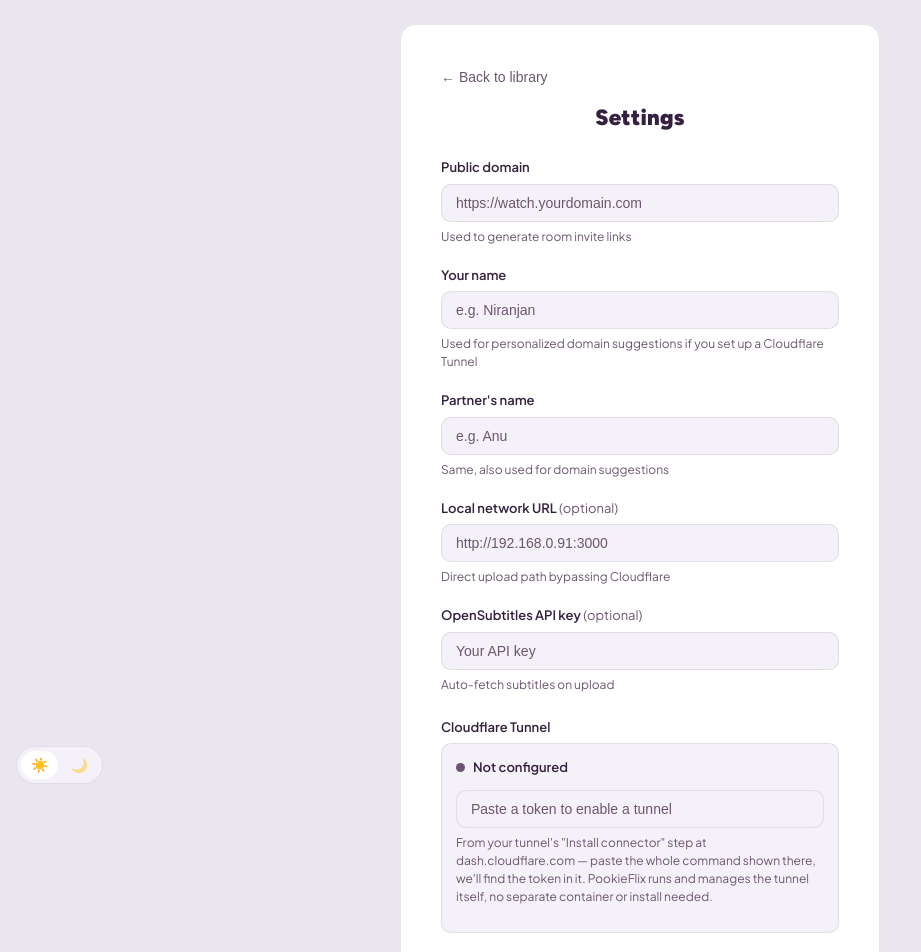
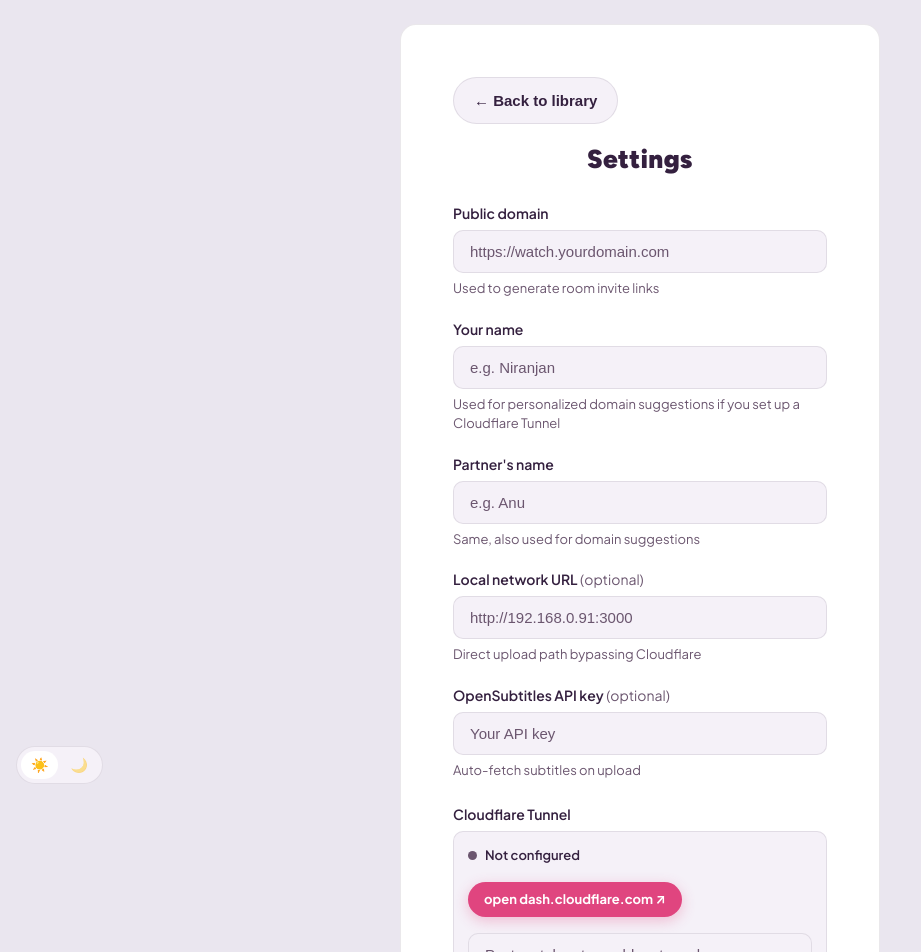
Before and after one commit to FGButterLettuce/pookieflix, a React (Vite) app in the folder client/: page /settings in a window 1280 px wide. Shown: the top 952 px of the page, without its empty margins (0-921 px from the left). Built offline with nearby package versions, Linux system fonts and the light colour scheme; no server answers.

Commit message:
Fix button consistency, missing external CTAs, and remaining copy casing

```diff
--- a/client/src/index.css
+++ b/client/src/index.css
@@ -233,48 +233,77 @@ body {
 }
 .setup-nav .setup-btn { margin-top: 0; flex: 1; }
 
-.setup-back {
-  background: none;
+.setup-back, .secondary-btn {
+  background: var(--surface2);
+  border: 1px solid var(--border);
+  color: var(--text);
+  cursor: pointer;
+  font-size: 15px;
+  font-weight: 700;
+  padding: 14px 20px;
+  border-radius: 999px;
+  transition: color 0.15s, border-color 0.15s;
+}
+.setup-back:hover, .secondary-btn:hover { border-color: var(--accent); color: var(--accent-hover); }
+.secondary-btn { width: 100%; }
+
+/* Real clickable button to an external destination (Cloudflare, a registrar,
+   etc.) instead of a bare domain name in a sentence. */
+.external-cta-btn {
+  display: inline-flex;
+  align-items: center;
+  gap: 6px;
+  background: var(--accent);
+  color: #fff;
   border: none;
-  color: var(--text-muted);
-  cursor: pointer;
-  font-size: 14px;
-  padding: 0;
+  border-radius: 999px;
+  padding: 8px 16px;
+  font-size: 13px;
+  font-weight: 700;
+  text-decoration: none;
+  box-shadow: 0 4px 14px rgba(var(--accent-rgb), 0.3);
+  margin: 4px 0 16px;
 }
-.setup-back:hover { color: var(--text); }
+.external-cta-btn:hover { background: var(--accent-hover); }
 
-.setup-choice-group {
+/* A small visual step-flow (numbered icon chain) used in place of a bare
+   text list wherever a screen has no other visual aid. */
+.step-flow {
+  display: flex;
+  align-items: flex-start;
+  justify-content: space-between;
+  gap: 6px;
+  margin-bottom: 20px;
+}
+.step-flow-item {
+  flex: 1;
   display: flex;
   flex-direction: column;
-  gap: 10px;
-  margin-bottom: 24px;
+  align-items: center;
+  text-align: center;
+  gap: 6px;
 }
-
-.setup-choice {
+.step-flow-icon {
+  width: 40px;
+  height: 40px;
+  border-radius: 50%;
   background: var(--surface2);
   border: 1px solid var(--border);
-  border-radius: var(--radius-sm);
-  padding: 16px;
-  text-align: left;
-  cursor: pointer;
   display: flex;
-  flex-direction: column;
-  gap: 4px;
-  transition: border-color 0.15s;
-  width: 100%;
+  align-items: center;
+  justify-content: center;
+  font-size: 18px;
 }
-.setup-choice:hover { border-color: var(--accent); }
-
-.setup-choice-title {
-  font-weight: 600;
-  font-size: 15px;
-  color: var(--text);
+.step-flow-label {
+  font-size: 12px;
+  color: var(--text-muted);
+  line-height: 1.4;
 }
-
-.setup-choice-desc {
-  font-size: 13px;
-  color: var(--text-muted);
-  line-height: 1.5;
+.step-flow-arrow {
+  color: var(--text-subtle);
+  font-size: 18px;
+  padding-top: 8px;
+  flex-shrink: 0;
 }
 
 .setup-instructions {
@@ -345,6 +374,39 @@ body {
   display: block;
 }
 .settings-optional { font-weight: 400; color: var(--text-muted); }
+
+/* ── Responsive scale-up for large desktop viewports ─────────────────────
+   .setup-card's base sizing (max-width 520px, 15px body copy) is tuned for
+   phone/small-laptop screens. On a large monitor (~1920px+ / ~2000px) that
+   leaves the card small and centered with huge empty margins, and the text
+   reads as disproportionately tiny even though the raw pixel values are
+   reasonable for a small screen. Scale the card and its type up above
+   900px; the base rules above are untouched, so phone/small-laptop sizing
+   is unaffected. */
+@media (min-width: 900px) {
+  .setup-card {
+    max-width: 620px;
+    padding: 52px;
+  }
+  .setup-card.settings-card {
+    max-width: 600px;
+  }
+  .setup-card .setup-dots { margin-bottom: 40px; }
+  .setup-card .setup-icon { font-size: 42px; }
+  .setup-card .setup-title { font-size: 26px; }
+  .setup-card .setup-desc { font-size: 16px; }
+  .setup-card .setup-input { font-size: 15px; padding: 12px 16px; }
+  .setup-card .setup-hint { font-size: 13px; }
+  .setup-card .setup-choice { padding: 18px; }
+  .setup-card .setup-choice-title { font-size: 16px; }
+  .setup-card .setup-choice-desc { font-size: 14px; }
+  .setup-card .setup-instructions { font-size: 16px; }
+  .setup-card .setup-instructions-label { font-size: 14px; }
+  .setup-card .setup-advanced-toggle { font-size: 14px; }
+  .setup-card .settings-label { font-size: 14px; }
+  .setup-card .setup-back { font-size: 15px; }
+  .setup-card .primary-btn { font-size: 16px; padding: 16px 20px; }
+}
 
 .tunnel-card {
   background: var(--surface2);
--- a/client/src/pages/Settings.tsx
+++ b/client/src/pages/Settings.tsx
@@ -132,7 +132,7 @@ export function Settings() {
 
   return (
     <div className="setup-root">
-      <div className="setup-card" style={{ maxWidth: 480 }}>
+      <div className="setup-card settings-card" style={{ maxWidth: 480 }}>
         <button className="setup-back" style={{ marginBottom: 16 }} onClick={() => navigate('/')}>
           ← Back to library
         </button>
@@ -203,6 +203,14 @@ export function Settings() {
             )}
           </div>
 
+          <a
+            className="external-cta-btn"
+            href="https://dash.cloudflare.com/"
+            target="_blank"
+            rel="noopener noreferrer"
+          >
+            open dash.cloudflare.com ↗
+          </a>
           <input
             className="setup-input"
             type="text"
@@ -211,9 +219,9 @@ export function Settings() {
             onChange={e => setTunnelToken(e.target.value)}
           />
           <div className="setup-hint" style={{ marginBottom: 12 }}>
-            From your tunnel's "Install connector" step at dash.cloudflare.com — paste the whole
-            command shown there, we'll find the token in it. PookieFlix runs and manages the tunnel
-            itself, no separate container or install needed.
+            From your tunnel's "Install connector" step — paste the whole command shown there,
+            we'll find the token in it. PookieFlix runs and manages the tunnel itself, no separate
+            container or install needed.
           </div>
           {values.TUNNEL_CONFIGURED && (
             <button
--- a/client/src/pages/Setup.tsx
+++ b/client/src/pages/Setup.tsx
@@ -213,8 +213,8 @@ export function Setup({ onComplete }: { onComplete: () => void }) {
                 that's normal — they're cheap and we can help you pick one.
               </p>
               <div className="domain-check-choices">
-                <button className="setup-choice" onClick={() => setTunnelPhase('cloudflare')}>
-                  <span className="setup-choice-title">yep, i've got one →</span>
+                <button className="secondary-btn" onClick={() => setTunnelPhase('cloudflare')}>
+                  yep, i've got one →
                 </button>
                 <button className="primary-btn setup-btn" onClick={() => setTunnelPhase('domain-names')}>
                   nope, help me get one 🛍️
@@ -306,33 +306,62 @@ export function Setup({ onComplete }: { onComplete: () => void }) {
 
             {tunnelSubStep === 0 && (<>
               <div className="setup-icon">☁️</div>
-              <h1 className="setup-title">Create a Cloudflare Tunnel</h1>
+              <h1 className="setup-title">create a cloudflare tunnel</h1>
               <p className="setup-desc">
-                A Cloudflare Tunnel gives your server a public web address, with no static IP or port forwarding needed. It's free.
+                a cloudflare tunnel gives your server a public web address, with no static IP or port forwarding needed. it's free.
               </p>
+              <div className="step-flow">
+                <div className="step-flow-item">
+                  <div className="step-flow-icon">1️⃣</div>
+                  <div className="step-flow-label">sign in to cloudflare</div>
+                </div>
+                <div className="step-flow-arrow">→</div>
+                <div className="step-flow-item">
+                  <div className="step-flow-icon">2️⃣</div>
+                  <div className="step-flow-label">networking → tunnels</div>
+                </div>
+                <div className="step-flow-arrow">→</div>
+                <div className="step-flow-item">
+                  <div className="step-flow-icon">3️⃣</div>
+                  <div className="step-flow-label">create a tunnel</div>
+                </div>
+                <div className="step-flow-arrow">→</div>
+                <div className="step-flow-item">
+                  <div className="step-flow-icon">4️⃣</div>
+                  <div className="step-flow-label">save it</div>
+                </div>
+              </div>
+              <a
+                className="external-cta-btn"
+                href="https://dash.cloudflare.com/"
+                target="_blank"
+                rel="noopener noreferrer"
+              >
+                open dash.cloudflare.com ↗
+              </a>
               <ol className="setup-instructions">
-                <li>Go to <strong>dash.cloudflare.com</strong> and sign in (or create a free account)</li>
-                <li>In the left sidebar, click <strong>Networking → Tunnels</strong></li>
-                <li>Click <strong>Create a tunnel</strong>, choose <strong>Cloudflared</strong>, and give it any name (e.g. "home")</li>
-                <li>Click <strong>Save tunnel</strong>. Don't close this page, you'll need it next</li>
+                <li>sign in (or create a free account)</li>
+                <li>in the left sidebar, click <strong>Networking → Tunnels</strong></li>
+                <li>click <strong>Create a tunnel</strong>, choose <strong>Cloudflared</strong>, and give it any name (e.g. "home")</li>
+                <li>click <strong>Save tunnel</strong>. don't close this page, you'll need it next</li>
               </ol>
               <div className="setup-nav">
-                <button className="setup-back" onClick={() => setTunnelPhase('domain-check')}>← Back</button>
-                <button className="primary-btn setup-btn" onClick={() => setTunnelSubStep(1)}>Done, next →</button>
+                <button className="setup-back" onClick={() => setTunnelPhase('domain-check')}>← back</button>
+                <button className="primary-btn setup-btn" onClick={() => setTunnelSubStep(1)}>done, next →</button>
               </div>
             </>)}
 
             {tunnelSubStep === 1 && (<>
               <div className="setup-icon">🔑</div>
-              <h1 className="setup-title">Connect the tunnel</h1>
+              <h1 className="setup-title">connect the tunnel</h1>
               <p className="setup-desc">
-                PookieFlix runs and manages the connector itself — no separate install or terminal
-                command needed. Cloudflare's page shows you a command to run on your own computer,
+                pookieflix runs and manages the connector itself — no separate install or terminal
+                command needed. cloudflare's page shows you a command to run on your own computer,
                 but you can skip that entirely.
               </p>
 
               <p className="setup-instructions-label">
-                1. On the "Install cloudflared connector" page, under <strong>Select Operating System</strong>, click <strong>Docker</strong> (not Windows/macOS/Debian/Red Hat):
+                1. on the "install cloudflared connector" page, under <strong>Select Operating System</strong>, click <strong>Docker</strong> (not Windows/macOS/Debian/Red Hat):
               </p>
               <div className="cf-mockup">
                 <div className="cf-mockup-caption">Select Operating System</div>
@@ -349,28 +378,28 @@ export function Setup({ onComplete }: { onComplete: () => void }) {
               </div>
 
               <p className="setup-instructions-label" style={{ marginTop: 16 }}>
-                2. It'll show one command starting with <code>docker run cloudflare/cloudflared…</code>. Copy that entire line —
+                2. it'll show one command starting with <code>docker run cloudflare/cloudflared…</code>. copy that entire line —
               </p>
               <p className="setup-instructions-label">
-                3. …and paste it here (the whole thing, don't bother editing it down — PookieFlix will find the token in it automatically):
+                3. …and paste it here (the whole thing, don't bother editing it down — pookieflix will find the token in it automatically):
               </p>
               <input
                 className="setup-input"
                 type="text"
-                placeholder="Paste the whole Docker command (or just the token)"
+                placeholder="paste the whole docker command (or just the token)"
                 value={tunnelToken}
                 onChange={e => setTunnelToken(e.target.value)}
                 autoFocus
               />
 
               <div className="setup-nav">
-                <button className="setup-back" onClick={() => setTunnelSubStep(0)}>← Back</button>
+                <button className="setup-back" onClick={() => setTunnelSubStep(0)}>← back</button>
                 <button
                   className="primary-btn setup-btn"
                   onClick={() => setTunnelSubStep(2)}
                   disabled={!tunnelToken.trim()}
                 >
-                  Next →
+                  next →
                 </button>
               </div>
             </>)}
@@ -439,15 +468,15 @@ export function Setup({ onComplete }: { onComplete: () => void }) {
                 onChange={e => setBaseUrl(e.target.value)}
                 autoFocus
               />
-              <div className="setup-hint">Must start with https://</div>
+              <div className="setup-hint">must start with https://</div>
               <div className="setup-nav">
-                <button className="setup-back" onClick={() => setTunnelSubStep(1)}>← Back</button>
+                <button className="setup-back" onClick={() => setTunnelSubStep(1)}>← back</button>
                 <button
                   className="primary-btn setup-btn"
                   onClick={() => setStep(3)}
                   disabled={!baseUrl.trim().startsWith('https://')}
                 >
-                  Next →
+                  next →
                 </button>
               </div>
             </>)}
@@ -465,8 +494,16 @@ export function Setup({ onComplete }: { onComplete: () => void }) {
               this gives your server a hostname that always follows your home IP address, even
               when it changes.
             </p>
+            <a
+              className="external-cta-btn"
+              href="https://www.duckdns.org/"
+              target="_blank"
+              rel="noopener noreferrer"
+            >
+              open duckdns.org ↗
+            </a>
             <ol className="setup-instructions">
-              <li>go to <strong>duckdns.org</strong> and sign in with google or github (it's free)</li>
+              <li>sign in with google or github (it's free)</li>
               <li>pick a subdomain name. you'll get <em>yourname.duckdns.org</em></li>
               <li>install the duckdns updater on this computer so it keeps your IP current (instructions on their site for linux/mac/windows)</li>
               <li>log into your <strong>router</strong> (usually at 192.168.0.1 or 192.168.1.1) and find <strong>port forwarding</strong></li>
@@ -481,15 +518,15 @@ export function Setup({ onComplete }: { onComplete: () => void }) {
               onChange={e => setBaseUrl(e.target.value)}
               autoFocus
             />
-            <div className="setup-hint">Include the port number unless you set up HTTPS separately</div>
+            <div className="setup-hint">include the port number unless you set up HTTPS separately</div>
             <div className="setup-nav">
-              <button className="setup-back" onClick={() => setStep(1)}>← Back</button>
+              <button className="setup-back" onClick={() => setStep(1)}>← back</button>
               <button
                 className="primary-btn setup-btn"
                 onClick={() => setStep(3)}
                 disabled={!baseUrl.trim().startsWith('http')}
               >
-                Next →
+                next →
               </button>
             </div>
           </div>
@@ -508,7 +545,7 @@ export function Setup({ onComplete }: { onComplete: () => void }) {
             <input
               className="setup-input"
               type="password"
-              placeholder="At least 6 characters"
+              placeholder="at least 6 characters"
               value={password}
               onChange={e => setPassword(e.target.value)}
               autoFocus
@@ -516,12 +553,12 @@ export function Setup({ onComplete }: { onComplete: () => void }) {
             <input
               className="setup-input"
               type="password"
-              placeholder="Confirm password"
+              placeholder="confirm password"
               value={confirmPassword}
               onChange={e => setConfirmPassword(e.target.value)}
               onKeyDown={e => e.key === 'Enter' && void finish()}
             />
-            <div className="setup-hint">You can change this later in Settings</div>
+            <div className="setup-hint">you can change this later in settings</div>
 
             <hr style={{ margin: '4px 0 20px', borderColor: 'var(--border)' }} />
 
@@ -532,15 +569,23 @@ export function Setup({ onComplete }: { onComplete: () => void }) {
               pookieflix can automatically fetch subtitles when you upload a video, or you can
               skip this for now and add it later in settings.
             </p>
+            <a
+              className="external-cta-btn"
+              href="https://www.opensubtitles.com/"
+              target="_blank"
+              rel="noopener noreferrer"
+            >
+              open opensubtitles.com ↗
+            </a>
             <ol className="setup-instructions">
-              <li>go to <strong>opensubtitles.com</strong> and create a free account</li>
+              <li>create a free account</li>
               <li>go to your profile → <strong>API Access</strong> and copy your key</li>
               <li>paste it below</li>
             </ol>
             <input
               className="setup-input"
               type="text"
-              placeholder="Paste API key here, or leave blank to skip"
+              placeholder="paste api key here, or leave blank to skip"
               value={subsKey}
               onChange={e => setSubsKey(e.target.value)}
             />
@@ -550,13 +595,13 @@ export function Setup({ onComplete }: { onComplete: () => void }) {
                 if (mode === 'local') setStep(1);
                 else if (mode === 'tunnel') { setStep(2); setTunnelSubStep(2); }
                 else setStep(2);
-              }}>← Back</button>
+              }}>← back</button>
               <button
                 className="primary-btn setup-btn"
                 onClick={() => { void finish(); }}
                 disabled={saving || password.length < 6 || password !== confirmPassword}
               >
-                {saving ? 'Saving…' : 'Finish →'}
+                {saving ? 'saving…' : 'finish →'}
               </button>
             </div>
           </div>
@@ -581,7 +626,7 @@ export function Setup({ onComplete }: { onComplete: () => void }) {
               </p>
             )}
             <button className="primary-btn setup-btn" onClick={onComplete}>
-              Go to library →
+              go to library →
             </button>
           </div>
         )}
```
